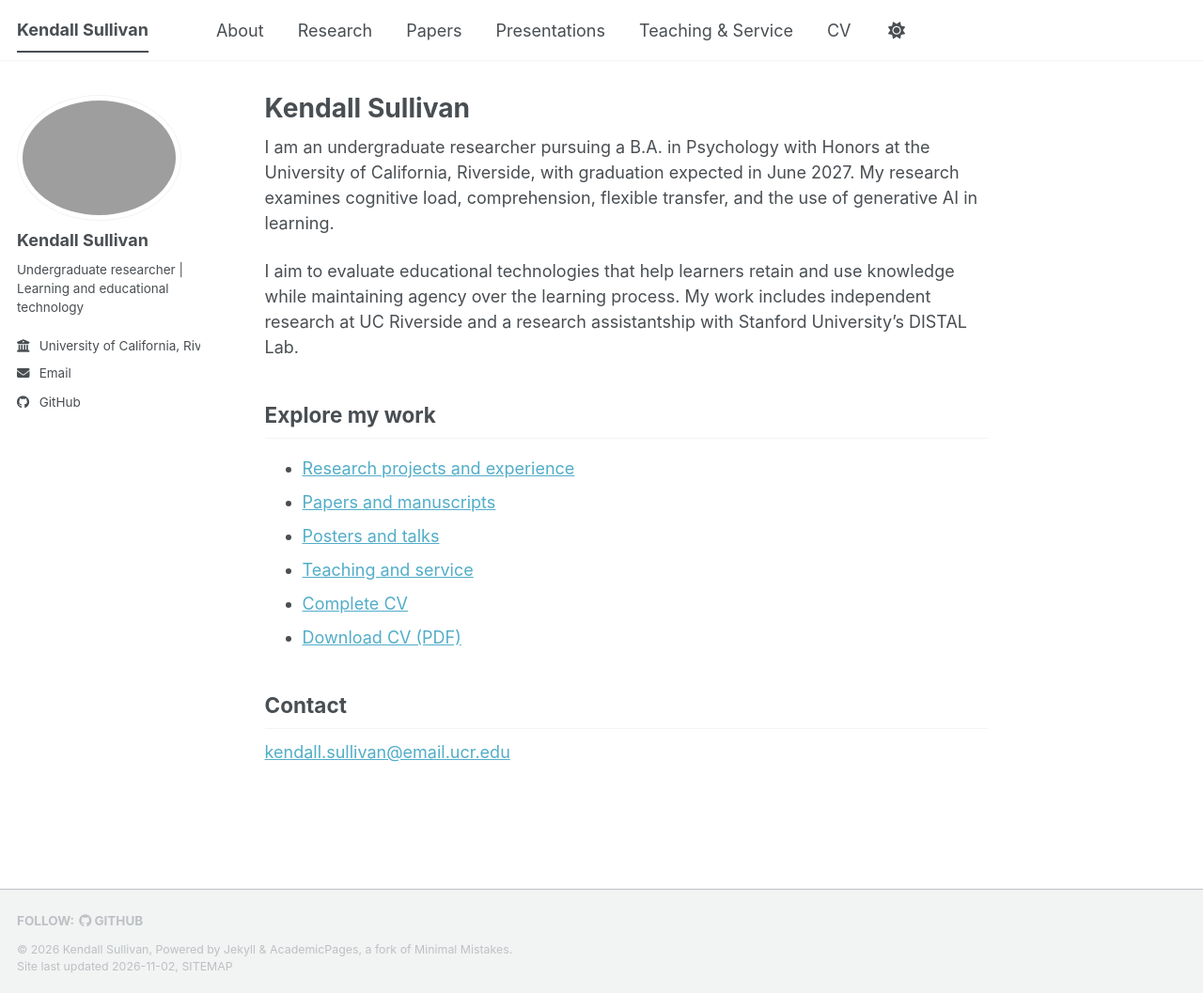
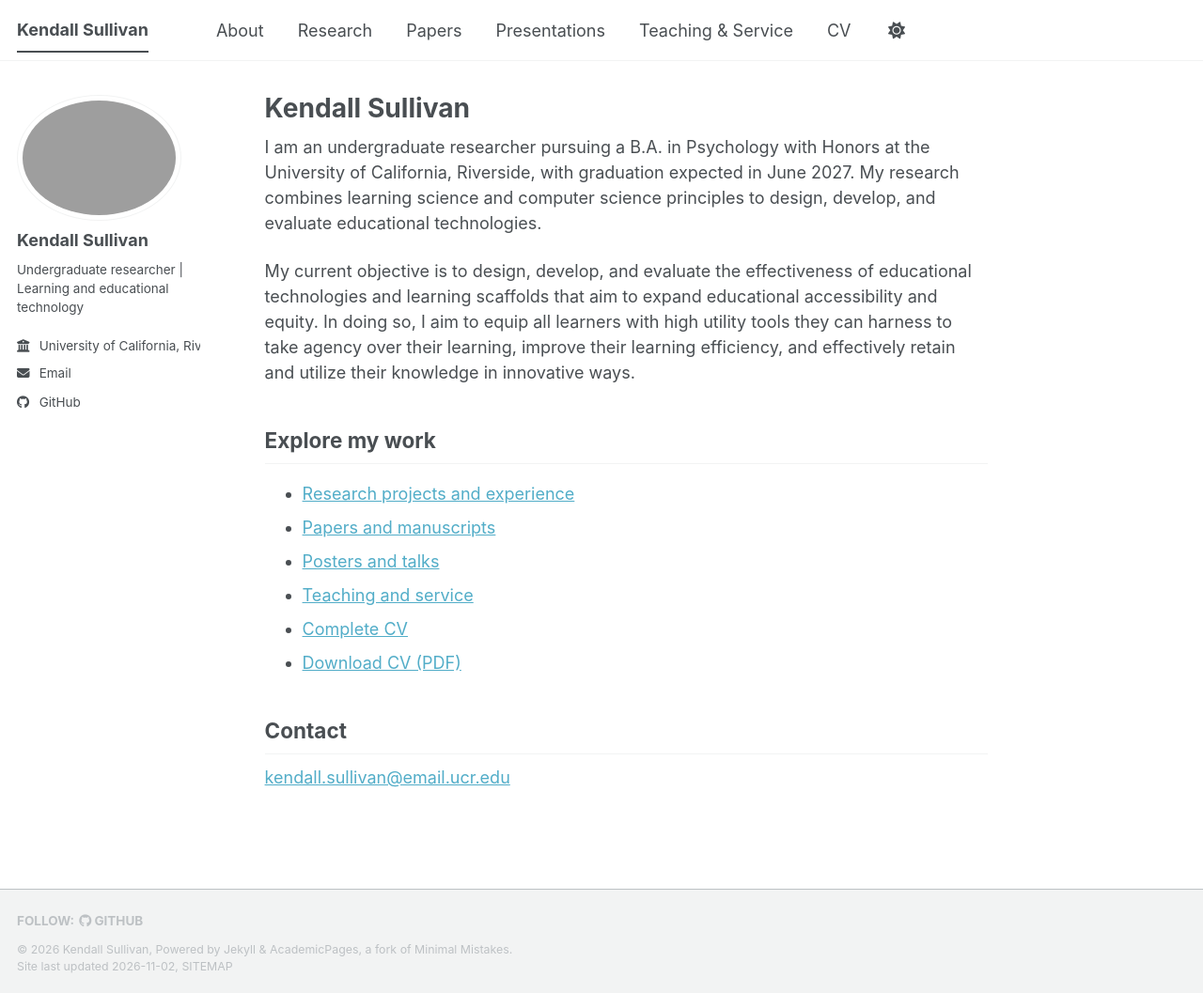
Before and after one commit to kendallesully/kendallesully.github.io, a Jekyll site: the page built from _pages/about.md, in a window 1280 px wide and 1057 px high. Shown: the whole window at 94% size. Built offline with Jekyll 4.4.1, drawn with Linux system fonts in a browser that asks for light colours; a script bundle is joined from its source files by our own code; a style sheet for code colours, icons or effects is not loaded.

Commit message:
Update about.md

```diff
--- a/_pages/about.md
+++ b/_pages/about.md
@@ -5,9 +5,9 @@ permalink: /
 author_profile: true
 ---
 
-I am an undergraduate researcher pursuing a B.A. in Psychology with Honors at the University of California, Riverside, with graduation expected in June 2027. My research examines cognitive load, comprehension, flexible transfer, and the use of generative AI in learning.
+I am an undergraduate researcher pursuing a B.A. in Psychology with Honors at the University of California, Riverside, with graduation expected in June 2027. My research combines learning science and computer science principles to design, develop, and evaluate educational technologies.
 
-I aim to evaluate educational technologies that help learners retain and use knowledge while maintaining agency over the learning process. My work includes independent research at UC Riverside and a research assistantship with Stanford University's DISTAL Lab.
+My current objective is to design, develop, and evaluate the effectiveness of educational technologies and learning scaffolds that aim to expand educational accessibility and equity. In doing so, I aim to equip all learners with high utility tools they can harness to take agency over their learning, improve their learning efficiency, and effectively retain and utilize their knowledge in innovative ways.
 
 ## Explore my work
 
```
